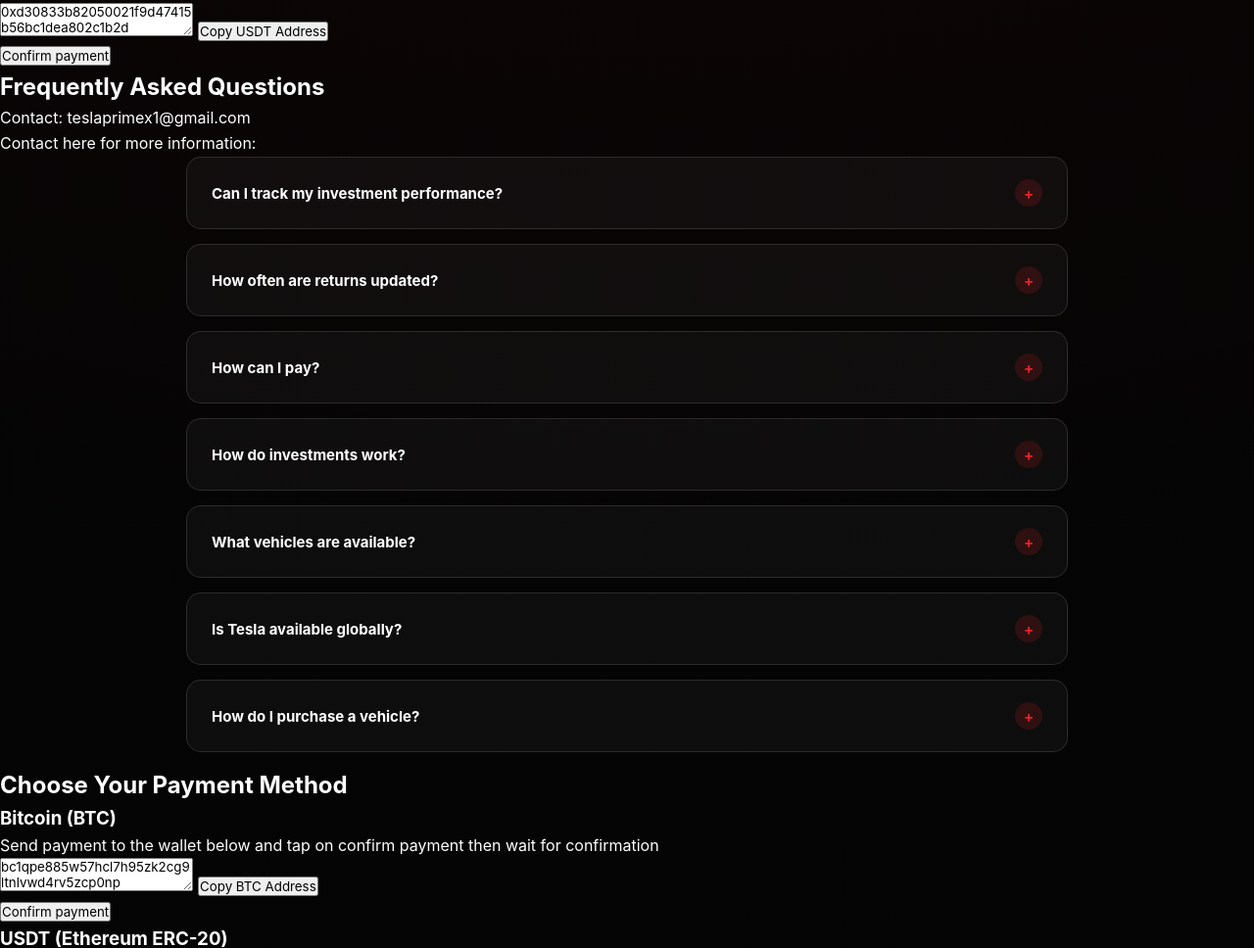
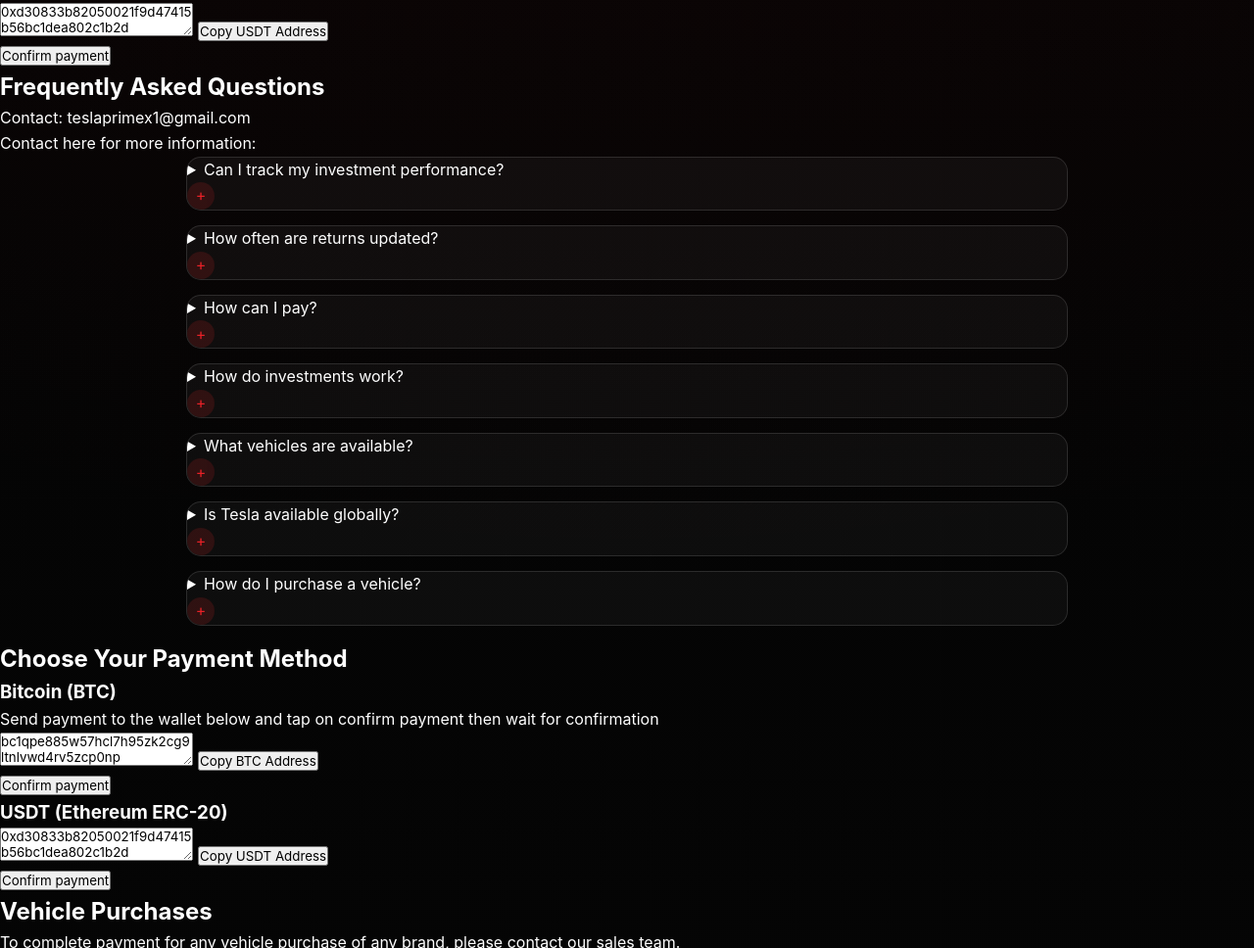
Before and after one commit to elonreevee/Tesla-prime-X, a website: page index.html in a window 1280 px wide. Shown: the part 1839-2807 px from the top of the page at 98% size. Drawn offline with nearby package versions, Linux system fonts and the light colour scheme.

Commit message:
Fix FAQ accordion

```diff
--- a/index.html
+++ b/index.html
@@ -192,102 +192,97 @@
 
 <div class="faq-container">
 
-    <div class="faq-item">
-        <button class="faq-question">
-            <span>Can I track my investment performance?</span>
+     <details class="faq-item">
+    <summary>
+        Can I track my investment performance?
         <span class="faq-icon">+</span>
-        </button>
+    </summary>
     <div class="faq-answer">
         <p>
             Account holders can contact customer support for information
             about their account and investment activity.
         </p>
     </div>
-    </div>
-
-    <div class="faq-item">
-        <button class="faq-question">
-            <span>How often are returns updated?</span>
+</details>
+
+<details class="faq-item">
+    <summary>
+        How often are returns updated?
         <span class="faq-icon">+</span>
-        </button>
+    </summary>
     <div class="faq-answer">
         <p>
-                Investment performance and returns should be reviewed
-                according to the terms and reporting schedule provided
-                for the relevant investment.
-            </p>
-        </div>
-    </div>
-
-    <div class="faq-item">
-        <button class="faq-question">
-            <span>How can I pay?</span>
+            Investment performance and returns should be reviewed according
+            to the terms and reporting schedule provided for the relevant investment.
+        </p>
+    </div>
+</details>
+
+<details class="faq-item">
+    <summary>
+        How can I pay?
         <span class="faq-icon">+</span>
-        </button>
+    </summary>
     <div class="faq-answer">
         <p>
             Please contact the available email for payment information.
             Send your proof of payment to the email for confirmation.
         </p>
     </div>
-    </div>
-
-    <div class="faq-item">
-        <button class="faq-question">
-            <span>How do investments work?</span>
+</details>
+
+<details class="faq-item">
+    <summary>
+        How do investments work?
         <span class="faq-icon">+</span>
-        </button>
+    </summary>
     <div class="faq-answer">
         <p>
-                Choose an investment plan that suits you and review all
-                terms, fees, risks, and conditions before making any investment.
-            </p>
-        </div>
-    </div>
-
-    <div class="faq-item">
-        <button class="faq-question">
-            <span>What vehicles are available?</span>
+            Choose an investment plan that suits you and review all terms,
+            fees, risks, and conditions before making any investment.
+        </p>
+    </div>
+</details>
+
+<details class="faq-item">
+    <summary>
+        What vehicles are available?
         <span class="faq-icon">+</span>
-        </button>
+    </summary>
     <div class="faq-answer">
         <p>
             We provide information about available Tesla vehicle models.
             Contact our sales team for current availability and pricing.
         </p>
     </div>
-    </div>
-
-    <div class="faq-item">
-        <button class="faq-question">
-            <span>Is Tesla available globally?</span>
+</details>
+
+<details class="faq-item">
+    <summary>
+        Is Tesla available globally?
         <span class="faq-icon">+</span>
-        </button>
+    </summary>
     <div class="faq-answer">
         <p>
             Availability may depend on the customer's location and
             applicable laws and regulations.
         </p>
     </div>
-    </div>
-
-    <div class="faq-item">
-        <button class="faq-question">
-            <span>How do I purchase a vehicle?</span>
+</details>
+
+<details class="faq-item">
+    <summary>
+        How do I purchase a vehicle?
         <span class="faq-icon">+</span>
-        </button>
+    </summary>
     <div class="faq-answer">
         <p>
             Select the vehicle you are interested in and contact our
             sales team for availability, pricing, and purchase details.
         </p>
     </div>
-    </div>
-
-</div>
-
-    </div>
-
+</details>
+</div>
 </section>
 
 <section id="payment">
```
Lines whose indentation alone changed are shown as unchanged.
